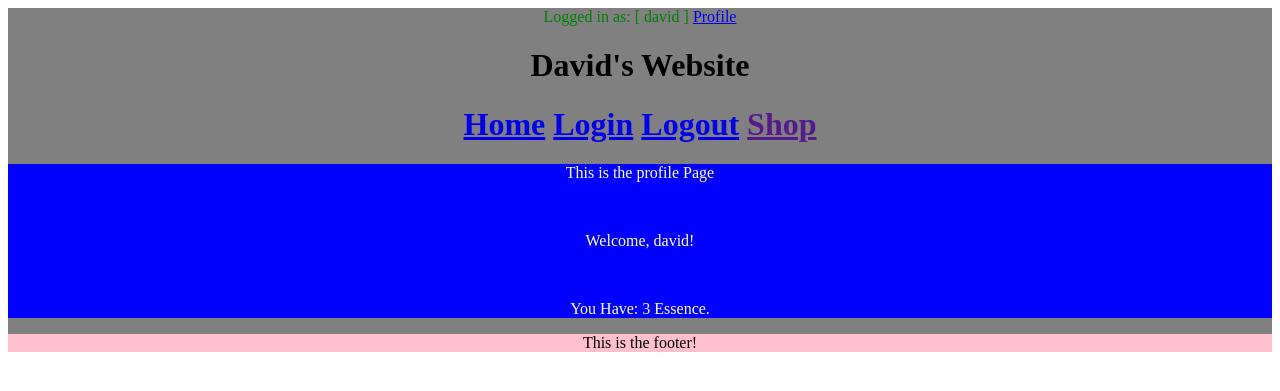
After one commit to PijanyEuro/Aether-Website, a Django app: page /members/profile in a window 1280 px wide. The commit adds this page. Shown: the top 391 px of the page. Run offline with Django 5.2, Linux system fonts and the light colour scheme; a user stored in the database is signed in; data comes from the database, SQL or seed files in the repository.

Commit message:
added profile page

```diff
--- a/aether/main/models.py
+++ b/aether/main/models.py
@@ -8,9 +8,8 @@ class Member(models.Model):
 
 class Profile(models.Model):
     user = models.OneToOneField(User, on_delete=models.CASCADE)
-    coin_count = models.IntegerField(default=0)
+    essence_count = models.IntegerField(default=0)
     name = models.CharField(max_length=100, blank=True)
-    coin_message = models.CharField(max_length=255, blank=True)
 
     def __str__(self):
         return self.user.username  # Set the default name to the usernamee
--- a/aether/main/templates/base.html
+++ b/aether/main/templates/base.html
@@ -33,8 +33,12 @@
                         <a style="color:green;">Logged in as: [ {{ request.user }} ] </a>
                     {% else %}
                         <a>You are Not Logged in<a>
-                    {% endif%}
+                    {% endif %}
 
+
+                    {% if user.is_authenticated %}
+                    <a href="{% url 'profile' %}">Profile<a/>
+                    {% endif %}
 
                     <div>
                         {% if messages %}
@@ -48,7 +52,7 @@
                 <a href="{% url 'main' %}">Home<a/>
                 <a href="{% url 'login_user' %}">Login<a/>
                 <a href="{% url 'logout_user' %}">Logout<a/>
-                <a href="">Home<a/>
+                <a href="">Shop<a/>
             </div>
 
             <div class="main-container">
--- /dev/null
+++ b/aether/main/templates/profile.html
@@ -0,0 +1,9 @@
+{% extends "base.html" %}
+{% block content %}
+
+    <p>This is the profile Page<p/>
+    </br>
+    <p>Welcome, {{ request.user }}!<p/>
+    </br>
+    <p>You Have: {{user.profile.essence_count}} Essence.<p/>
+{% endblock %}
--- a/aether/main/urls.py
+++ b/aether/main/urls.py
@@ -6,4 +6,5 @@ urlpatterns = [
     path('members/', views.members, name='members'),
     path('members/login_user', views.login_user, name='login_user'),
     path('members/logout_user', views.logout_user, name='logout_user'),
+    path('members/profile', views.profile, name='profile' ),
 ]
--- a/aether/main/views.py
+++ b/aether/main/views.py
@@ -1,6 +1,10 @@
 from django.shortcuts import render
 from django.http import HttpResponse
 from django.template import loader
+from django.contrib.auth.models import User
+from django.contrib.auth.decorators import login_required
+from functools import wraps
+from django.contrib.auth import authenticate, login, logout
 from django.shortcuts import render, get_object_or_404, redirect
 # Create your views here.
 
@@ -29,7 +33,7 @@ def login_user(request):
         else:
             # Return an 'invalid login' error message.
             messages.success(request, "There was an error logging in, try again....")
-            return redirect('login')
+            return redirect('main')
     else:
         return render(request, 'authenticate/login.html', {})
 
@@ -37,3 +41,18 @@ def logout_user(request):
     logout(request)
     messages.success(request, "You have been logged out.")
     return redirect('main')
+
+def login_required_with_message(view_func):
+    @wraps(view_func)
+    def _wrapped_view(request, *args, **kwargs):
+        if not request.user.is_authenticated:
+            messages.success(request, "You must be logged in to view this page.")
+            return redirect('login')
+        return view_func(request, *args, **kwargs)
+    return _wrapped_view
+
+@login_required_with_message
+def profile(request):
+
+     profile = request.user.profile
+     return render(request, 'profile.html', {'profile': profile})
```
Also changed, not shown: aether/db.sqlite3, aether/main/migrations/0003_rename_coin_count_profile_essence_count_and_more.py (added).
